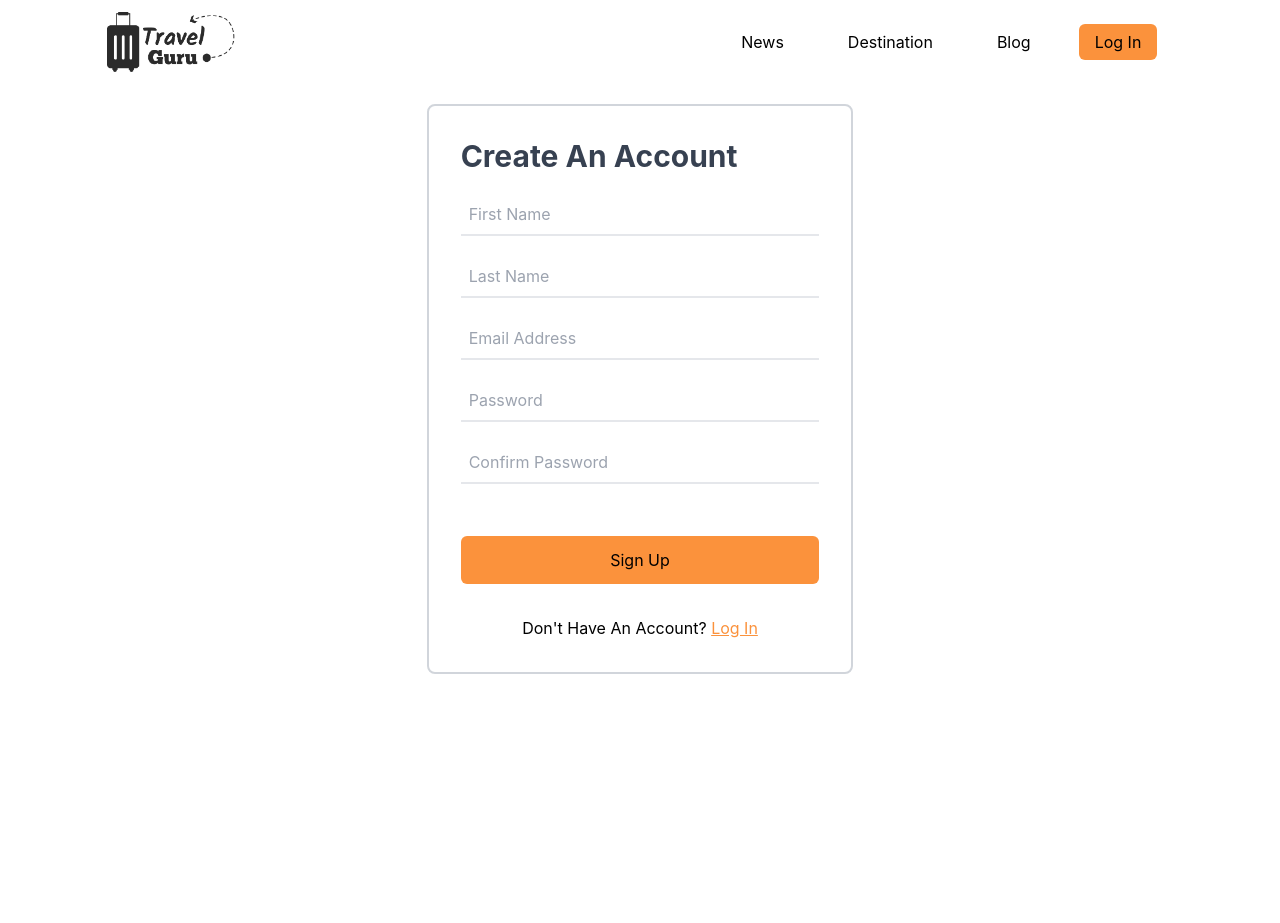
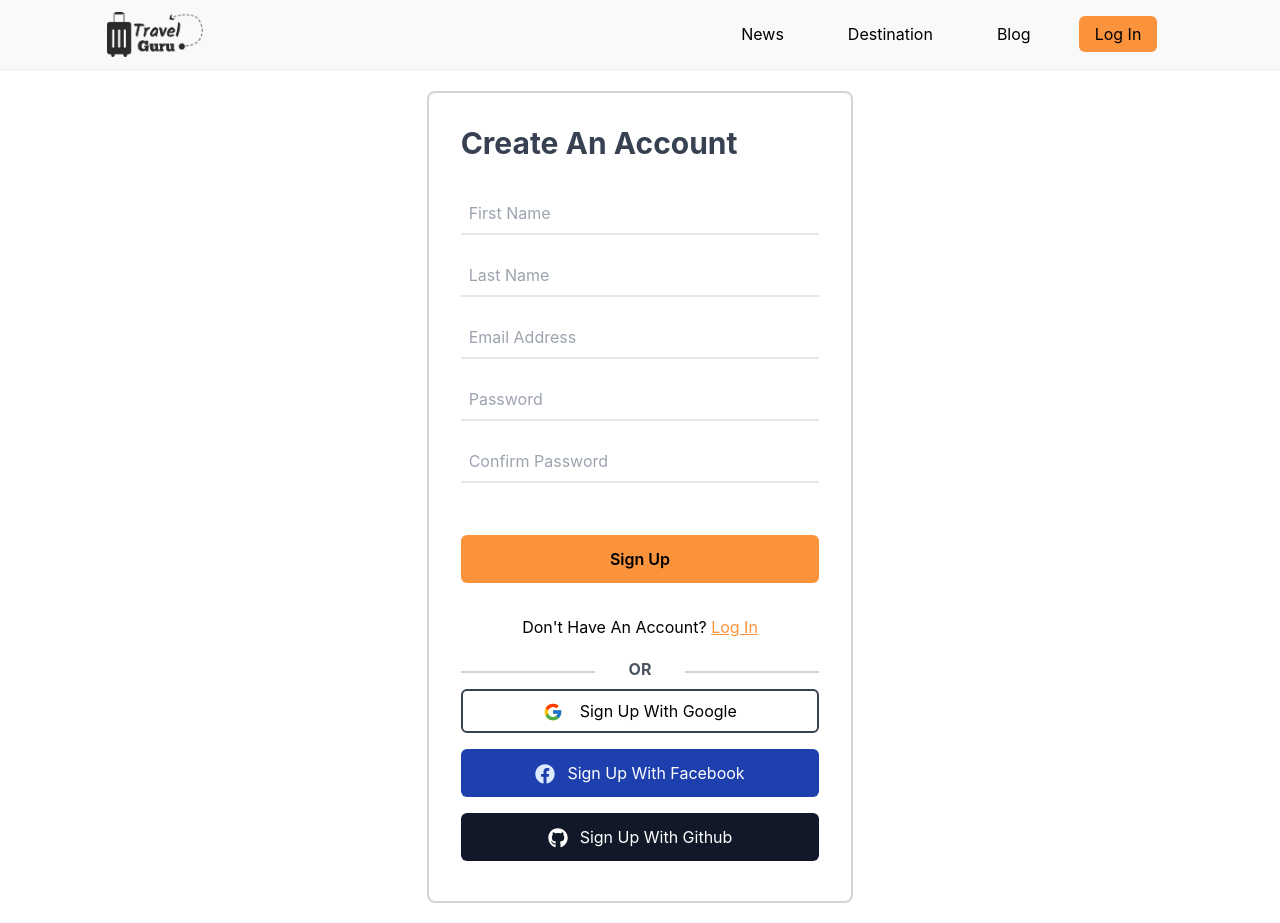
Before and after one commit to AbdullahAlAnasSaimon/travel-guru, a React (Create React App) app: page /signup in a window 1280 px wide. Before the commit the page ends 800 px from the top, so only its background shows below. Built offline with nearby package versions, Linux system fonts and the light colour scheme.

Commit message:
added google, facebook and github sign in method

```diff
--- a/package.json
+++ b/package.json
@@ -6,6 +6,7 @@
     "@testing-library/jest-dom": "^5.16.5",
     "@testing-library/react": "^13.4.0",
     "@testing-library/user-event": "^13.5.0",
+    "firebase": "^9.12.1",
     "react": "^18.2.0",
     "react-dom": "^18.2.0",
     "react-icons": "^4.6.0",
--- a/src/components/Header/Header.js
+++ b/src/components/Header/Header.js
@@ -4,9 +4,9 @@ import Logo from '../../images/logo.png';
 
 const Header = () => {
   return (
-    <div>
+    <div className='sticky top-0 bg-gray-100/50 backdrop-blur-sm border-b-2 border-gray-100'>
       <div className='flex justify-between items-center w-10/12 mx-auto py-3'>
-        <div className='w-32'>
+        <div className='w-24'>
           <Link to='/home'><img src={Logo} alt="company-logo" /></Link>
         </div>
         <nav>
--- a/src/components/Login/Login.js
+++ b/src/components/Login/Login.js
@@ -1,10 +1,12 @@
 import React from 'react';
 import { Link } from 'react-router-dom';
+import { FcGoogle } from "react-icons/fc";
+import {FaFacebook, FaGithub} from 'react-icons/fa';
 
 const Login = () => {
   return (
     <form className='w-4/12 mx-auto border-2 border-gray-300 p-8 my-5 rounded-lg'>
-      <h2 className='text-3xl font-bold text-gray-700'>Log In</h2>
+      <h2 className='text-3xl font-bold text-gray-700 mb-8'>Log In</h2>
       <div className='my-5'>
         <input className='border-b-2 w-full p-2 focus:border-orange-500 outline-0 duration-200 ease-in-out' type="email" name='email' placeholder='Email Address' required/>
       </div>
@@ -20,8 +22,15 @@ const Login = () => {
           <Link className='underline text-orange-400'>Forget Password</Link>
         </div>
       </div>
-      <button className='bg-orange-400 hover:bg-orange-500 py-3 w-full my-8 rounded-md' type="submit">Log In</button>
+      <button className='bg-orange-400 hover:bg-orange-500 py-3 w-full my-8 rounded-md font-semibold' type="submit">Log In</button>
       <p className='text-center'>Don't Have An Account? <Link to='/signup' className='underline text-orange-400'>Create An Account</Link></p>
+      <hr className='border-t-2 border-gray-300 my-8' />
+      <p className='font-bold text-gray-600 text-center bg-white -mt-12 w-3/12 mx-auto'>OR</p>
+      <div>
+        <button className='border-2 border-gray-700 hover:bg-gray-100 w-full my-2 py-2 rounded-md'><FcGoogle className='text-xl inline-block mr-3'/>Log In With Google</button>
+        <button className='bg-blue-800 hover:bg-blue-700 text-white w-full my-2 py-3 rounded-md'><FaFacebook className='text-xl inline-block mr-3 text-blue-100'/>Log In With Facebook</button>
+        <button className='bg-gray-900 hover:bg-gray-800 text-white w-full my-2 py-3 rounded-md'><FaGithub className='text-xl inline-block mr-3 text-white'/>Log In With Github</button>
+      </div>
     </form>
   );
 };
--- a/src/components/SignUp/SignUp.js
+++ b/src/components/SignUp/SignUp.js
@@ -1,10 +1,12 @@
 import React from 'react';
 import { Link } from 'react-router-dom';
+import { FcGoogle } from "react-icons/fc";
+import {FaFacebook, FaGithub} from 'react-icons/fa';
 
 const SignUp = () => {
   return (
     <form className='w-4/12 mx-auto border-2 border-gray-300 p-8 my-5 rounded-lg'>
-      <h2 className='text-3xl font-bold text-gray-700'>Create An Account</h2>
+      <h2 className='text-3xl font-bold text-gray-700 mb-8'>Create An Account</h2>
       <div className='my-5'>
         <input className='border-b-2 w-full p-2 focus:border-orange-500 outline-0 duration-200 ease-in-out' type="text" name='firstName' placeholder='First Name'/>
       </div>
@@ -20,8 +22,15 @@ const SignUp = () => {
       <div className='my-5'>
         <input className='border-b-2 w-full p-2 focus:border-orange-500 outline-0 duration-200 ease-in-out' type="password" name='cnofirmPassword' placeholder='Confirm Password' required/>
       </div>
-      <button className='bg-orange-400 hover:bg-orange-500 py-3 w-full my-8 rounded-md' type="submit">Sign Up</button>
+      <button className='bg-orange-400 hover:bg-orange-500 py-3 w-full my-8 rounded-md font-semibold' type="submit">Sign Up</button>
       <p className='text-center'>Don't Have An Account? <Link to='/login' className='underline text-orange-400'>Log In</Link></p>
+      <hr className='border-t-2 border-gray-300 my-8' />
+      <p className='font-bold text-gray-600 text-center bg-white -mt-12 w-3/12 mx-auto'>OR</p>
+      <div>
+        <button className='border-2 border-gray-700 hover:bg-gray-100 w-full my-2 py-2 rounded-md'><FcGoogle className='text-xl inline-block mr-3'/> Sign Up With Google</button>
+        <button className='bg-blue-800 hover:bg-blue-700 text-white w-full my-2 py-3 rounded-md'><FaFacebook className='text-xl inline-block mr-3 text-blue-100'/>Sign Up With Facebook</button>
+        <button className='bg-gray-900 hover:bg-gray-800 text-white w-full my-2 py-3 rounded-md'><FaGithub className='text-xl inline-block mr-3 text-white'/>Sign Up With Github</button>
+      </div>
     </form>
   );
 };
--- /dev/null
+++ b/src/firebase/firebase.config.js
@@ -0,0 +1,19 @@
+// Import the functions you need from the SDKs you need
+import { initializeApp } from "firebase/app";
+// TODO: Add SDKs for Firebase products that you want to use
+// https://firebase.google.com/docs/web/setup#available-libraries
+
+// Your web app's Firebase configuration
+const firebaseConfig = {
+  apiKey: process.env.REACT_APP_apiKey,
+  authDomain: process.env.REACT_APP_authDomain,
+  projectId: process.env.REACT_APP_projectId,
+  storageBucket: process.env.REACT_APP_storageBucket,
+  messagingSenderId: process.env.REACT_APP_messagingSenderId,
+  appId: process.env.REACT_APP_appId,
+};
+
+// Initialize Firebase
+const app = initializeApp(firebaseConfig);
+
+export default app;
```
Also changed, not shown: 1 other file (tests, documents, lock files or other folders).
